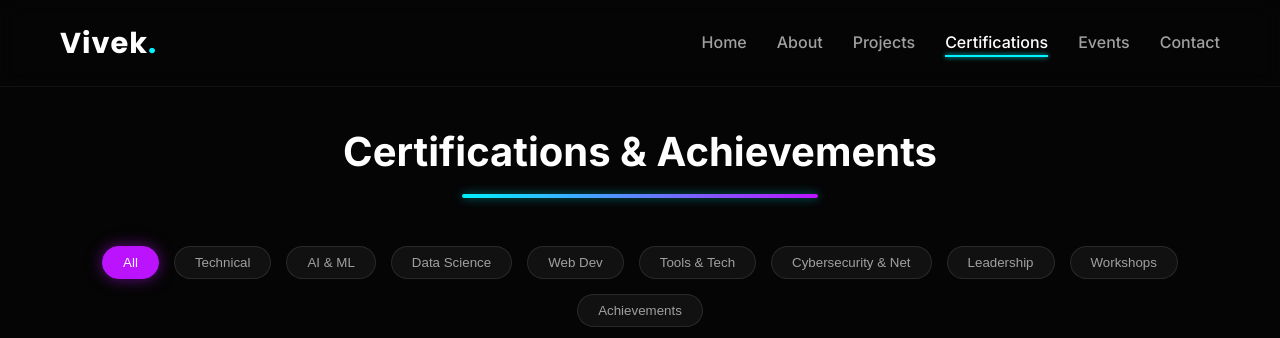
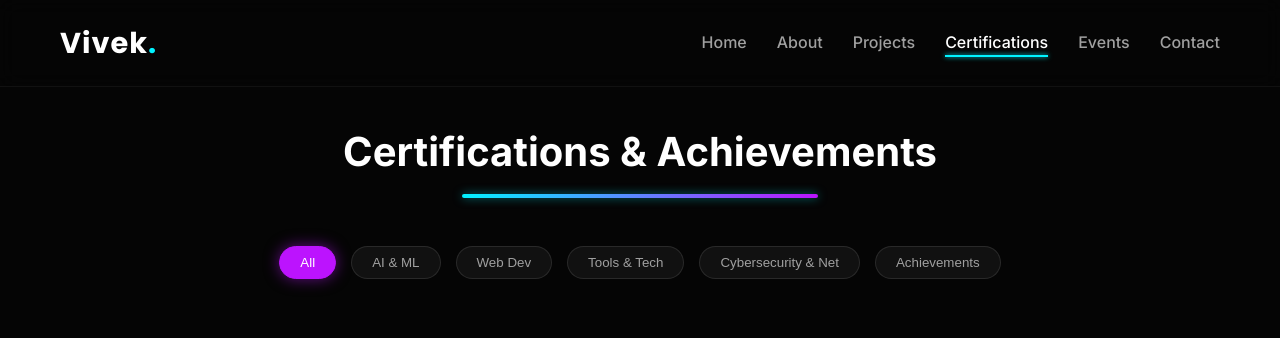
Before and after one commit to Vivek30092/Vivek30092.github.io, a plain HTML site: page certifications.html in a window 1280 px wide. Shown: the top 338 px of the page. Drawn offline with Linux system fonts and the light colour scheme.

Commit message:
update page

```diff
--- a/certifications.html
+++ b/certifications.html
@@ -46,14 +46,14 @@
 
             <div class="filter-buttons reveal">
                 <button class="filter-btn active" data-filter="all">All</button>
-                <button class="filter-btn" data-filter="technical">Technical</button>
+                <!-- <button class="filter-btn" data-filter="technical">Technical</button> -->
                 <button class="filter-btn" data-filter="ai-ml">AI & ML</button>
-                <button class="filter-btn" data-filter="data-science">Data Science</button>
+                <!-- <button class="filter-btn" data-filter="data-science">Data Science</button> -->
                 <button class="filter-btn" data-filter="web-dev">Web Dev</button>
                 <button class="filter-btn" data-filter="tools">Tools & Tech</button>
                 <button class="filter-btn" data-filter="cybersecurity">Cybersecurity & Net</button>
-                <button class="filter-btn" data-filter="leadership">Leadership</button>
-                <button class="filter-btn" data-filter="workshops">Workshops</button>
+                <!-- <button class="filter-btn" data-filter="leadership">Leadership</button> -->
+                <!-- <button class="filter-btn" data-filter="workshops">Workshops</button> -->
                 <button class="filter-btn" data-filter="achievements">Achievements</button>
             </div>
 
```
Also changed, not shown: index.html (+1 -1 lines).
